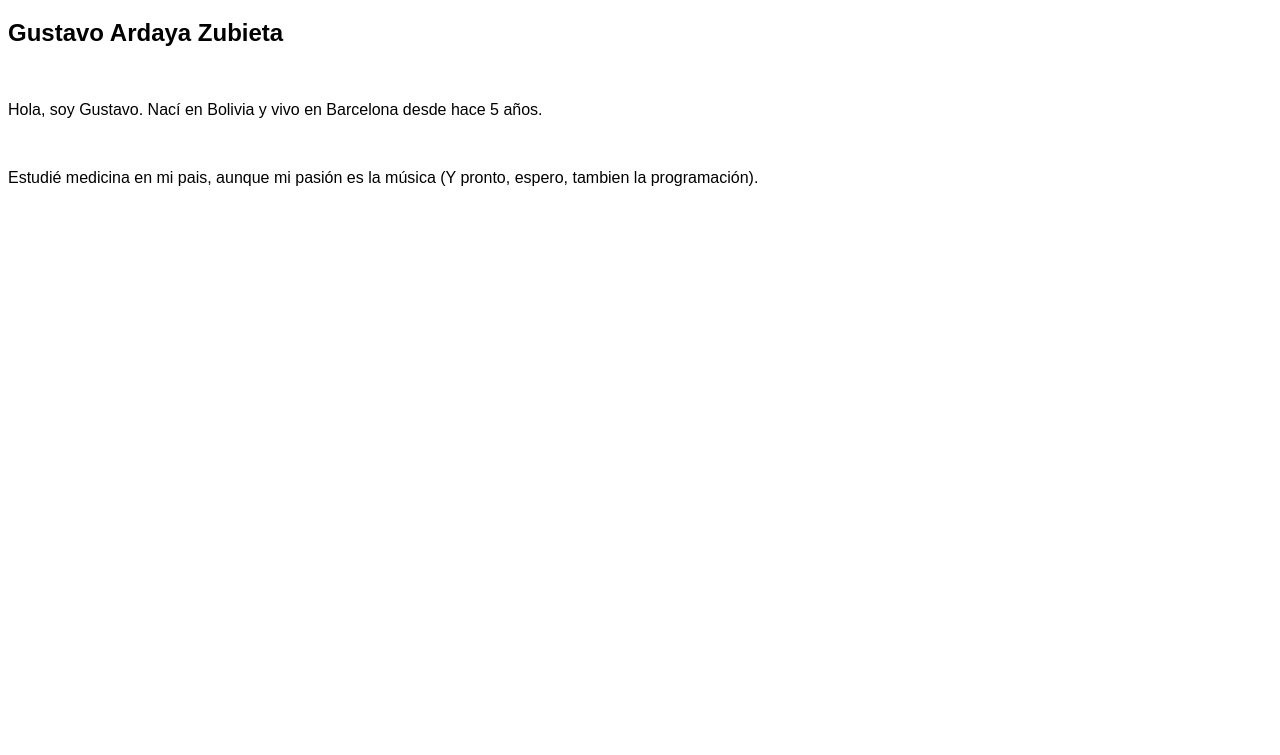
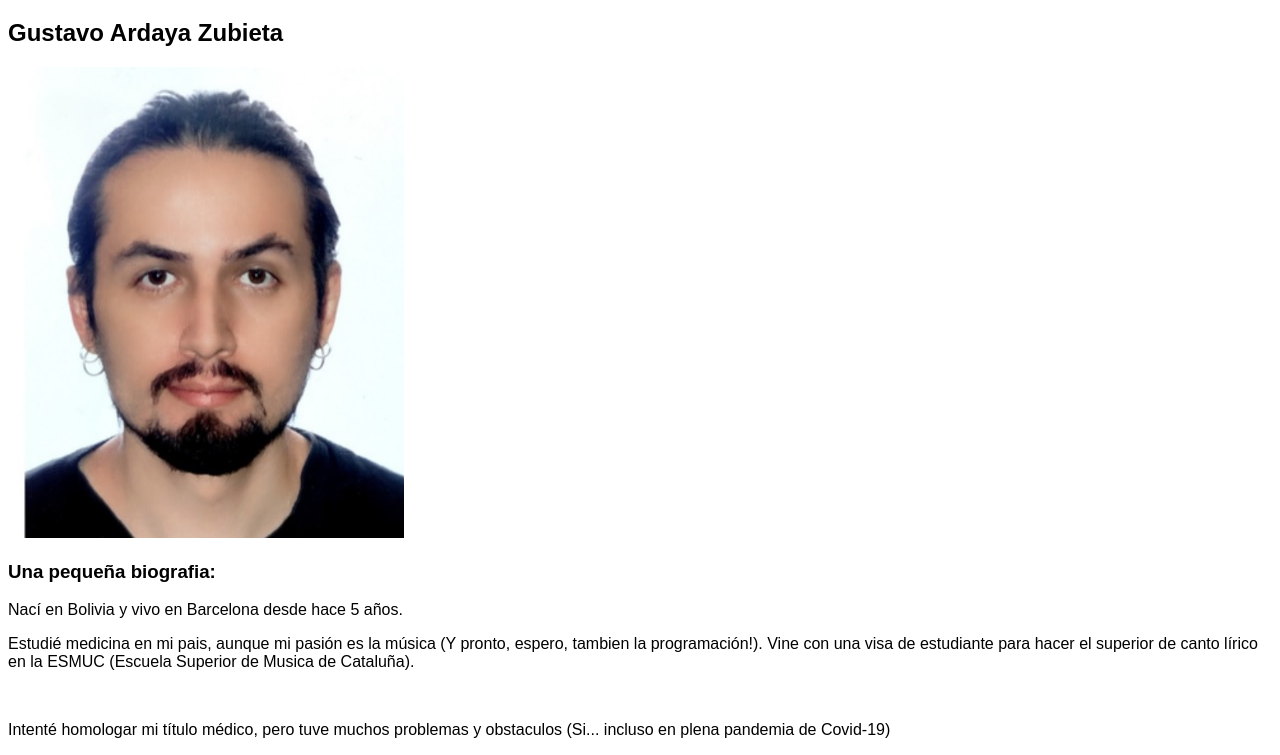
Before and after one commit to GustavoArdaya/Mi-Primera-Web, a plain HTML site: page index.html in a window 1280 px wide. Shown: the part 61-816 px from the top of the page. Drawn offline with Linux system fonts and the light colour scheme.

Commit message:
Adding a photo and some paragraphs.

```diff
--- a/index.html
+++ b/index.html
@@ -10,8 +10,11 @@
 <body>
   <h1>Presentación Individual</h1>
   <h2>Gustavo Ardaya Zubieta</h2>
-  <img src="" alt="">
-  <p>Hola, soy Gustavo. Nací en Bolivia y vivo en Barcelona desde hace 5 años.</p><br>
-  <p>Estudié medicina en mi pais, aunque mi pasión es la música (Y pronto, espero, tambien la programación).</p><br>
+  <img src="./Foto.jpg" alt="Una foto mia un poco rara">
+  <h3>Una pequeña biografia:</h3>
+  <p>Nací en Bolivia y vivo en Barcelona desde hace 5 años.</p>
+  <p>Estudié medicina en mi pais, aunque mi pasión es la música (Y pronto, espero, tambien la programación!). Vine con una visa de estudiante para hacer el superior de canto lírico
+    en la ESMUC (Escuela Superior de Musica de Cataluña). </p><br>
+  <p>Intenté homologar mi título médico, pero tuve muchos problemas y obstaculos (Si... incluso en plena pandemia de Covid-19)</p>
 </body>
 </html>
```
